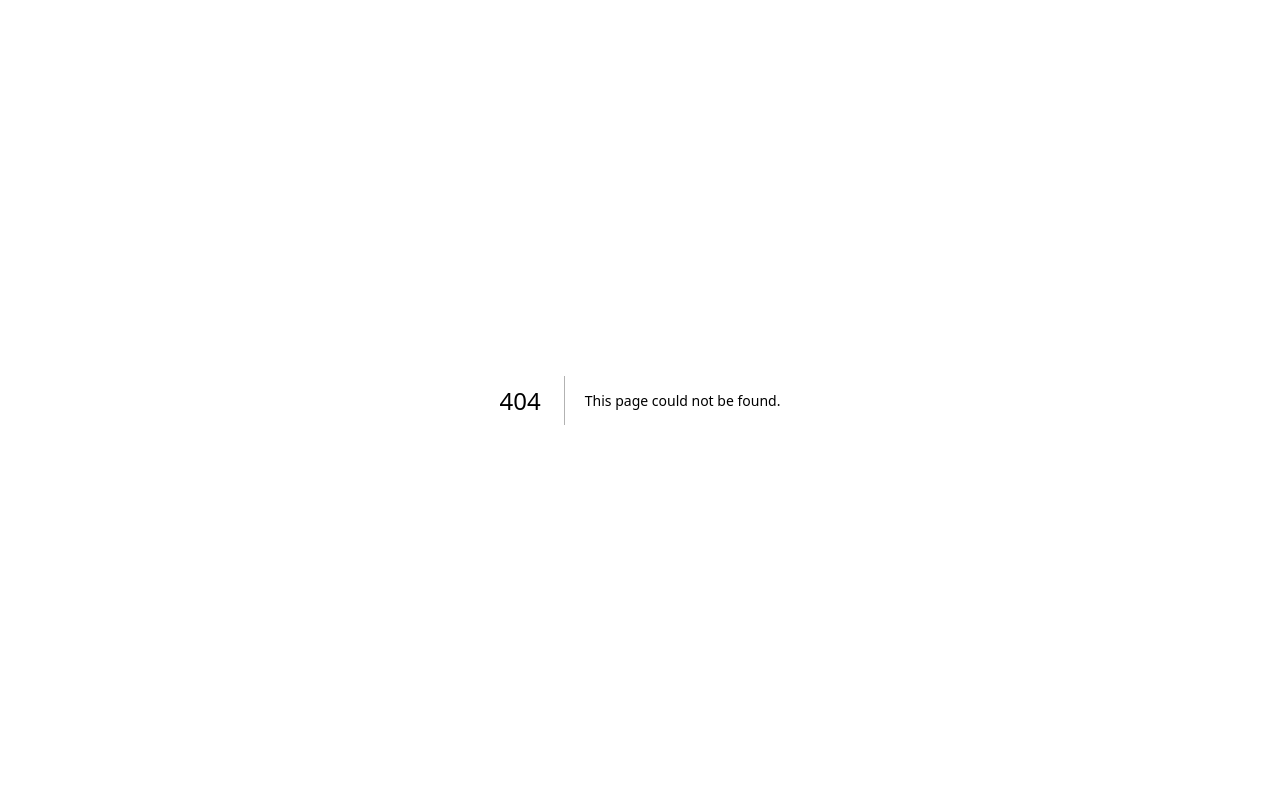
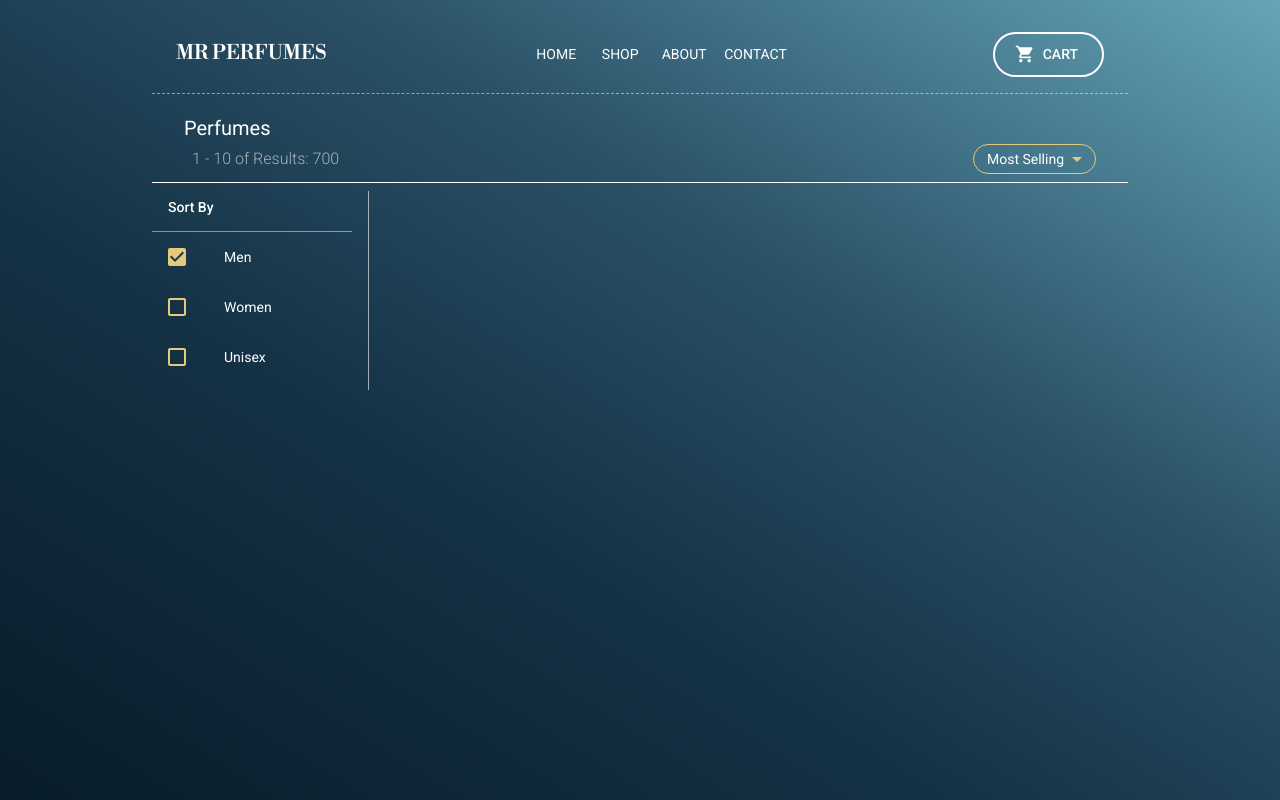
Before and after one commit to kingmohbil/online-store, a Next.js app: page /shop in a window 1280 px wide. Before the commit this address had no page. Built offline with nearby package versions, Linux system fonts and the light colour scheme.

Commit message:
Added the home page

```diff
--- /dev/null
+++ b/pages/shop/index.tsx
@@ -0,0 +1,29 @@
+import React from 'react';
+import AppBar from '@/components/AppBar';
+import ShopBar from '@/components/ShopBar';
+import SideBar from '@/components/SideBar';
+import { Box, Divider } from '@mui/material';
+import { mainPageXMargins } from '@/constants';
+
+const ShopPage: React.FC = () => {
+  return (
+    <>
+      <AppBar />
+      <ShopBar />
+      <Box display="flex" sx={{ ...mainPageXMargins }}>
+        <SideBar />
+        <Divider
+          orientation="vertical"
+          flexItem
+          sx={{
+            pl: 2,
+            mt: 1,
+            borderColor: '#fff9',
+          }}
+        />
+      </Box>
+    </>
+  );
+};
+
+export default ShopPage;
```
